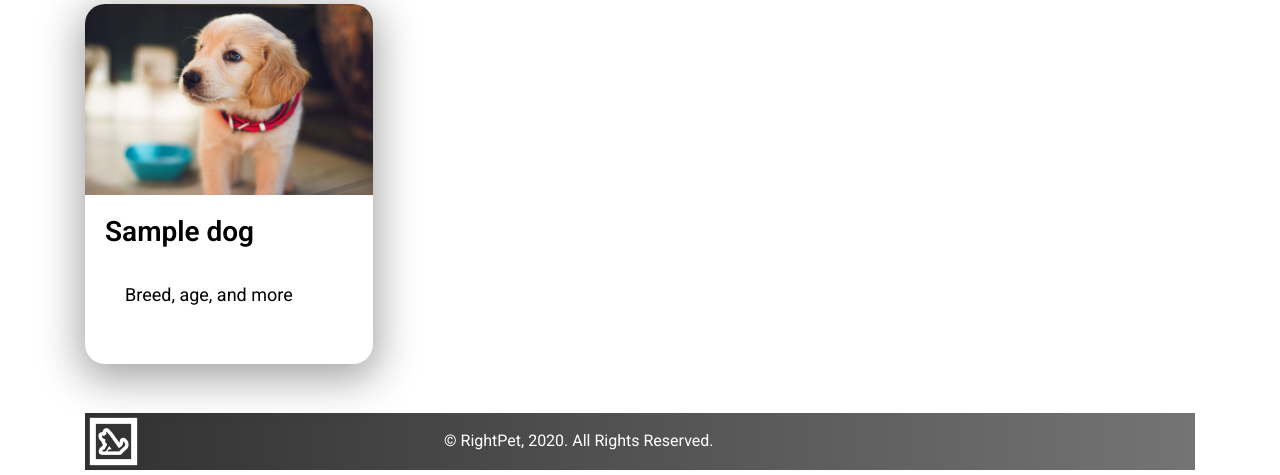
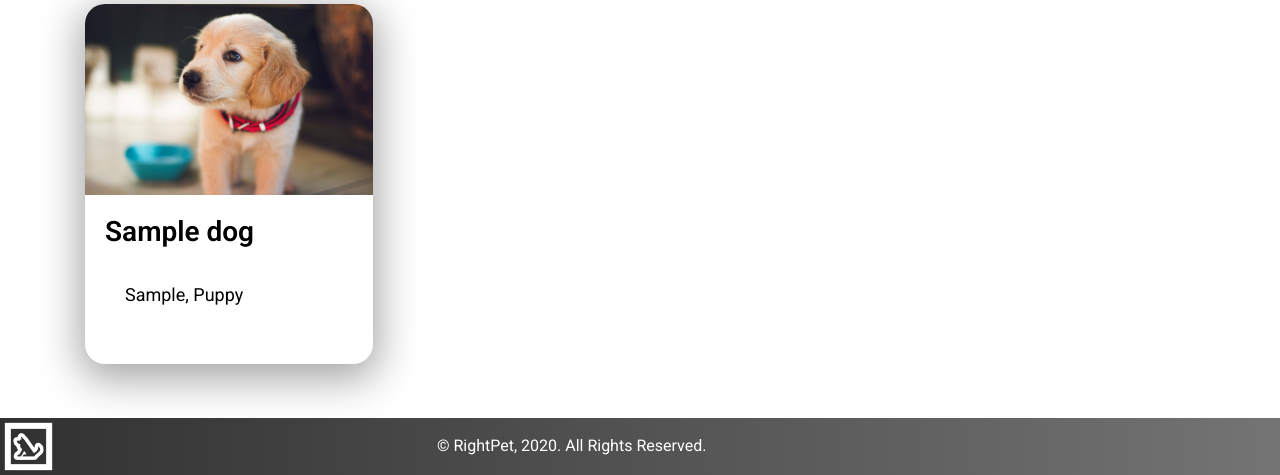
Before and after one commit to Joe-a-d/WAD2_Django, a Django app: page /WAD2App/dogs/ in a window 1280 px wide. Shown: the part 404-879 px from the top of the page. Run offline with Django 3.2, Linux system fonts and the light colour scheme; tables that the repository leaves empty hold one stand-in row (values such as "Sample post"); some libraries are stand-ins or nearby versions.

Commit message:
fix dogs gird layout

```diff
--- a/templates/wad2App/dogs/dogs.html
+++ b/templates/wad2App/dogs/dogs.html
@@ -52,8 +52,9 @@
 
 
 
-{% for dog in dogs %}
+
 <div class='row px-auto'>
+    {% for dog in dogs %}
     <div class='col my-3'>
         <a class="card" id="dogCards" href="{% url 'WAD2app:dog' dog.id %}"
             style="width: 18rem; border-radius: 20px; box-shadow: 0 10px 40px 5px rgba(26, 26, 26, 0.397); border-style: none;">
@@ -61,11 +62,15 @@
                 style="border-top-left-radius: 20px; border-top-right-radius: 20px">
             <div class="card-body">
                 <h3 class="card-title">{{ dog.name }}</h3>
-                <p class="card-body">Breed, age, and more</p>
+                <p class="card-body">{{ dog.breed }},
+                    {{ dog.get_age_display }}{% if dog.age != "PUP" %} years {% endif %}</p>
             </div>
         </a>
     </div>
-{% endfor %}
+    {% endfor %}
+</div>
+
+
 
 <!--{% for obj in filter.qs %}
 
```
